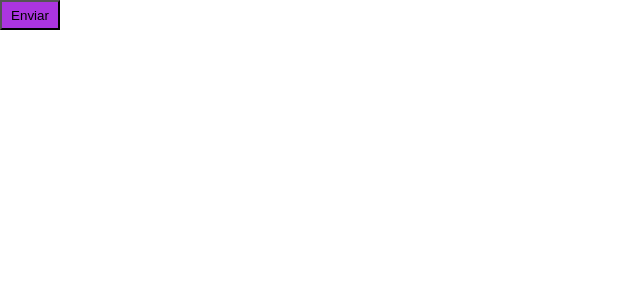
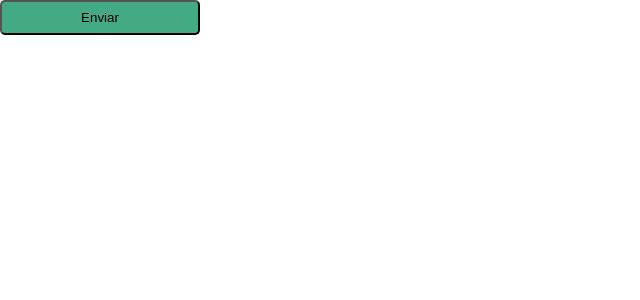
Before and after one commit to Steel-Hard/VitalU, a React (Vite) app in the folder front/: page /login in a window 1280 px wide. Shown: the top 300 px of the page, without its empty margins (0-640 px from the left). Built offline with nearby package versions, Linux system fonts and the light colour scheme.

Commit message:
Alterado botão

```diff
--- a/front/src/components/Button/Button.tsx
+++ b/front/src/components/Button/Button.tsx
@@ -1,20 +1,23 @@
 import styled from "styled-components";
 
-const BtnStl = styled.button`
-  background-color: rgb(171, 53, 224);
+const BtnStl = styled.button<BtnProps>`
+  background-color: rgb(67, 170, 132);
   text-align: center;
-  height: 30px;
-  width: 60px;
+  height: ${({height})=>height?height:"auto"};
+  width: ${({width})=>width?width:"auto"};
+  border-radius: 5px;
 `;
 
 interface BtnProps{
-  conteudo: string;
+  conteudo?: string;
+  height?: string;
+  width?: string;
 }
 
 function Btn(props:BtnProps) {
   return (
     <>
-      <BtnStl>{props.conteudo}</BtnStl>
+      <BtnStl height={props.height} width={props.width}>{props.conteudo}</BtnStl>
     </>
   );
 }
--- a/front/src/pages/index.ts
+++ b/front/src/pages/index.ts
@@ -1,5 +1,5 @@
 // IMPORTA PARA EXPORTAR
 import { Welcome } from "./Welcome";
-import { Login } from "./Login";
+import { Login } from "./login";
 
 export { Welcome, Login };
--- a/front/src/pages/login.tsx
+++ b/front/src/pages/login.tsx
@@ -3,7 +3,7 @@ import Btn from "../components/Button/Button";
 export function Login() {
   return (
     <>
-      <Btn conteudo="Enviar"/>
+      <Btn height="35px" width="200px" conteudo="Enviar"/>
     </>
   );
 }
```
